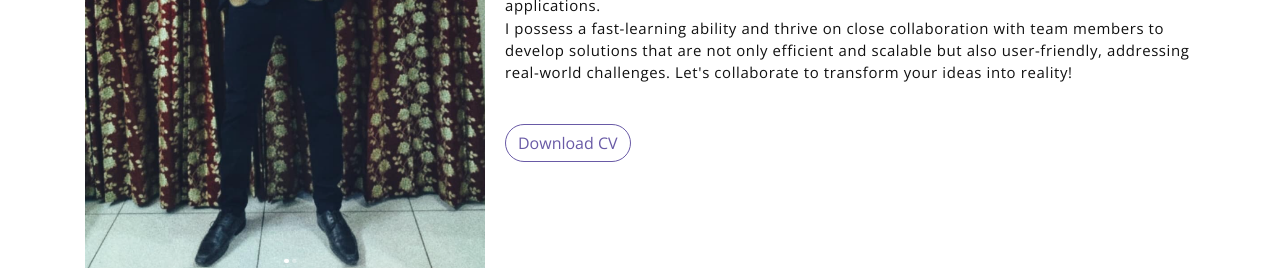
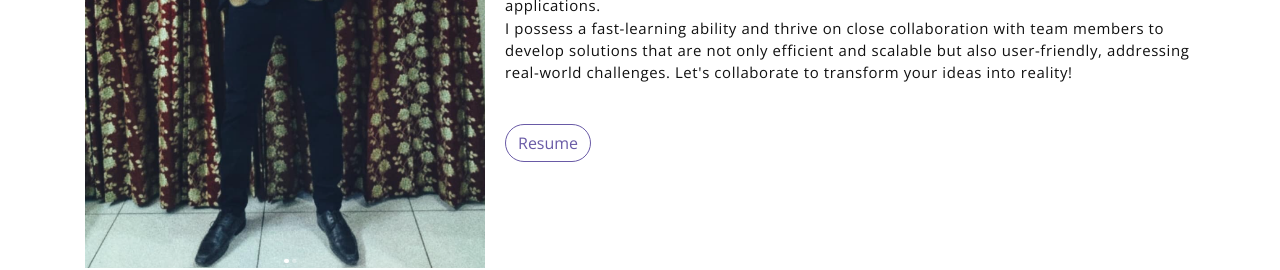
Before and after one commit to RIKIN009/Portfolio, a plain HTML site: page index.html in a window 1280 px wide. Shown: the part 1080-1350 px from the top of the page. Drawn offline with nearby package versions, Linux system fonts and the light colour scheme; a web font is replaced by a local one.

Commit message:
Update index.html

```diff
--- a/index.html
+++ b/index.html
@@ -81,7 +81,7 @@
                         <br>
                         I possess a fast-learning ability and thrive on close collaboration with team members to develop solutions that are not only efficient and scalable but also user-friendly, addressing real-world challenges. Let's collaborate to transform your ideas into reality!
                     </p>
-                    <button class="btn-rounded btn btn-outline-primary mt-4">Download CV</button>
+                    <button class="btn-rounded btn btn-outline-primary mt-4"><a href="https://drive.google.com/file/d/1uxa35DcTXpqJ5aCauiulsg0ZhKPXiZ4R/view?usp=sharing">Resume</a></button>
                 </div>
             </div><!-- end of about wrapper -->
         </div><!-- end of container -->
```
